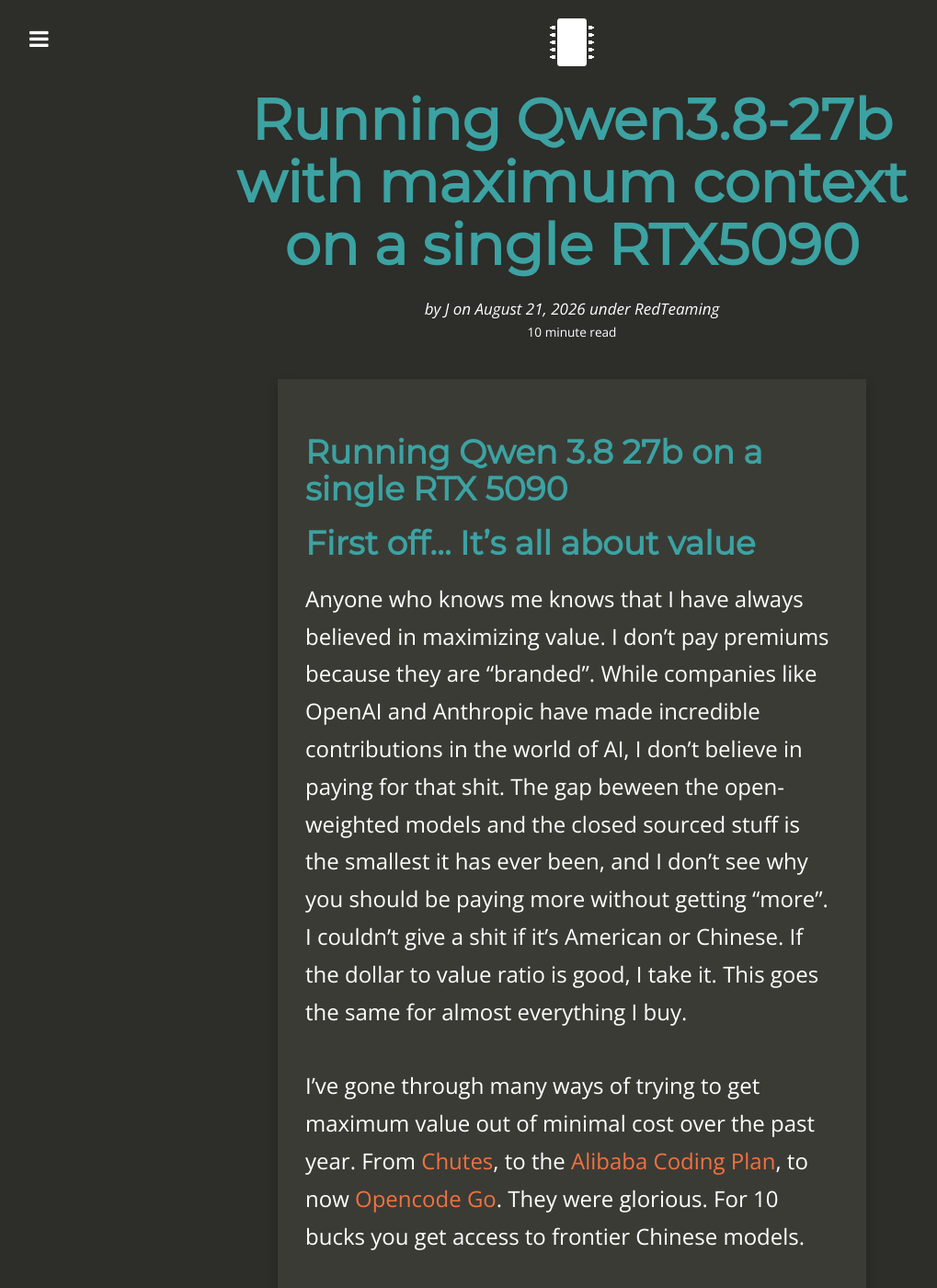
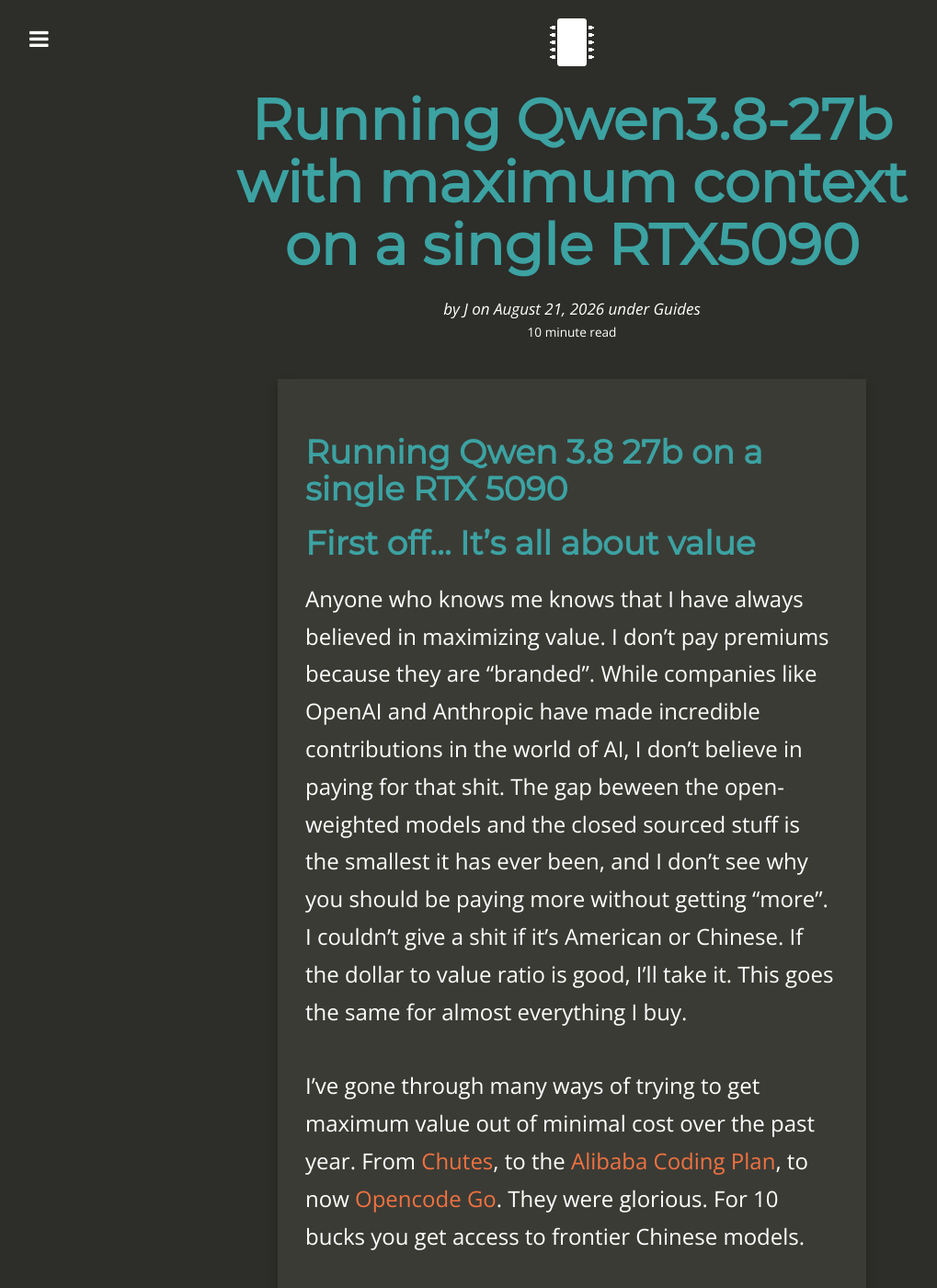
Before and after one commit to Dreamscent/Dreamscent.github.io, a Jekyll site: the page built from _posts/2026-08-21-Local-Qwen3.8-27b-on-RTX5090.md, in a window 1280 px wide and 1400 px high. Shown: the whole window at 92% size, without its empty margins (18-1037 px from the left). Built offline with Jekyll 4.4.1, drawn with Linux system fonts in a browser that asks for light colours; nearby versions of some CDN libraries; some of the changed text lies outside the part shown.

Commit message:
More fixes
lol

```diff
--- a/_posts/2026-08-21-Local-Qwen3.8-27b-on-RTX5090.md
+++ b/_posts/2026-08-21-Local-Qwen3.8-27b-on-RTX5090.md
@@ -4,7 +4,7 @@
 date:       2026-08-21 00:00:00
 author:     J
 summary:    262144 baby
-categories: RedTeaming
+categories: Guides
 thumbnail:  microchip
 tags:
  - AI
@@ -19,7 +19,7 @@
 
 ## First off... It's all about value
 
-Anyone who knows me knows that I have always believed in maximizing value. I don't pay premiums because they are "branded". While companies like OpenAI and Anthropic have made incredible contributions in the world of AI, I don't believe in paying for that shit. The gap beween the open-weighted models and the closed sourced stuff is the smallest it has ever been, and I don't see why you should be paying more without getting "more". I couldn't give a shit if it's American or Chinese. If the dollar to value ratio is good, I take it. This goes the same for almost everything I buy.
+Anyone who knows me knows that I have always believed in maximizing value. I don't pay premiums because they are "branded". While companies like OpenAI and Anthropic have made incredible contributions in the world of AI, I don't believe in paying for that shit. The gap beween the open-weighted models and the closed sourced stuff is the smallest it has ever been, and I don't see why you should be paying more without getting "more". I couldn't give a shit if it's American or Chinese. If the dollar to value ratio is good, I'll take it. This goes the same for almost everything I buy.
 
 
 
```
Also changed, not shown: other parts of _posts/2026-08-21-Local-Qwen3.8-27b-on-RTX5090.md (+1 -1 lines).
